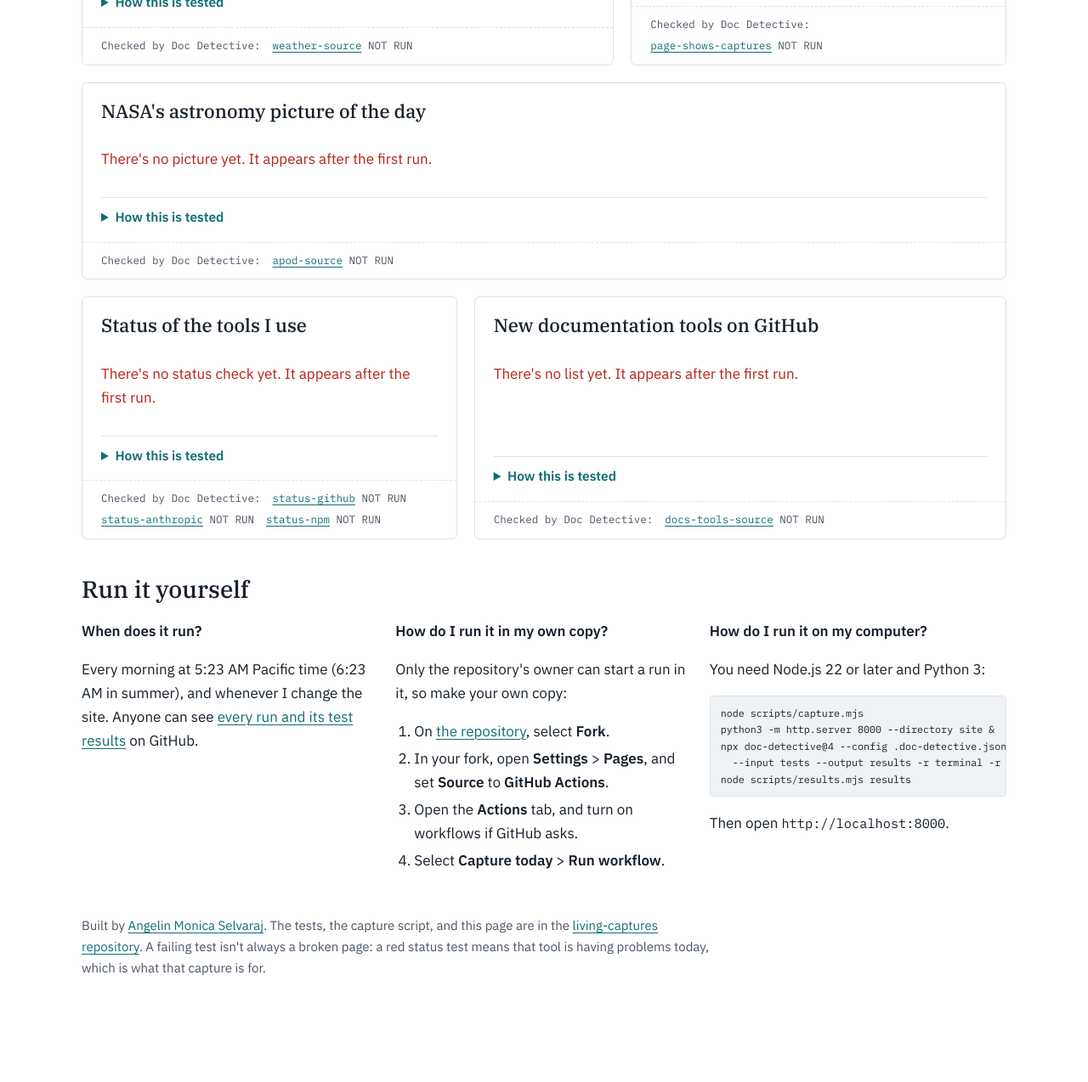
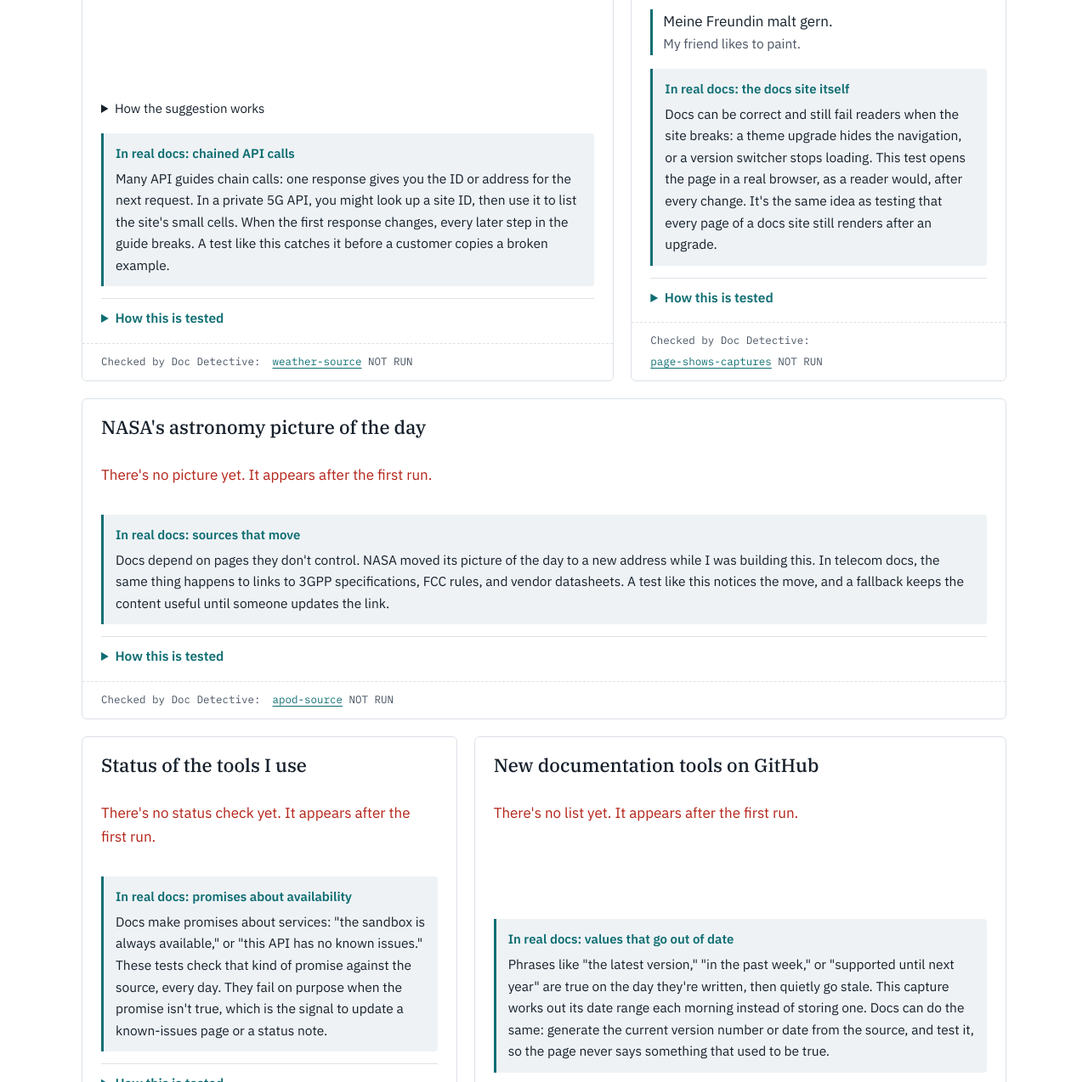
Before and after one commit to anglnmonica/living-captures, a plain HTML site: page site/index.html in a window 1280 px wide. Shown: the part 657-1931 px from the top of the page at 85% size. Before the commit the page ends 1872 px from the top, so only its background shows below. Drawn offline with Linux system fonts and the light colour scheme; no server answers.

Commit message:
Show the real documentation problem each capture stands for
Co-Authored-By: Claude Opus 5.5 <noreply@anthropic.com>
Claude-Session: https://claude.ai/code/session_01NQneNMuBDsUdM9kpazqr4j

```diff
--- a/site/index.html
+++ b/site/index.html
@@ -19,6 +19,7 @@
     <p class="date" id="today">Today</p>
     <h1>The Morning Beat</h1>
     <p class="lede">Every morning, a detective walks the same beat. GitHub Actions fetches today's data from five sources, then <a href="https://github.com/doc-detective/doc-detective">Doc Detective</a> checks each source and this page. Each card shows the test that checked it.</p>
+    <p class="why">Each capture is a simple, everyday example of a real problem in technical documentation, such as an API example that stops working or a link to a standard that moves. Weather and space pictures are easier to show than a customer's network, but the tests work the same way. Each card's <strong>In real docs</strong> note names the problem it stands for.</p>
     <p class="run" id="run">Loading the latest run…</p>
   </div>
 </header>
@@ -40,6 +41,10 @@
         <li>Wind 15 mph or more: something windproof.</li>
       </ul>
     </details>
+    <div class="real-docs">
+      <h3>In real docs: chained API calls</h3>
+      <p>Many API guides chain calls: one response gives you the ID or address for the next request. In a private 5G API, you might look up a site ID, then use it to list the site's small cells. When the first response changes, every later step in the guide breaks. A test like this catches it before a customer copies a broken example.</p>
+    </div>
     <details class="tested">
       <summary>How this is tested</summary>
       <h3>What does this prove?</h3>
@@ -66,6 +71,10 @@
   <section class="card narrow-right" id="german" aria-labelledby="german-h">
     <h2 id="german-h">German word of the day</h2>
     <div class="body"><p class="empty">Loading today's word…</p></div>
+    <div class="real-docs">
+      <h3>In real docs: the docs site itself</h3>
+      <p>Docs can be correct and still fail readers when the site breaks: a theme upgrade hides the navigation, or a version switcher stops loading. This test opens the page in a real browser, as a reader would, after every change. It's the same idea as testing that every page of a docs site still renders after an upgrade.</p>
+    </div>
     <details class="tested">
       <summary>How this is tested</summary>
       <h3>What does this prove?</h3>
@@ -90,6 +99,10 @@
   <section class="card full" id="apod" aria-labelledby="apod-h">
     <h2 id="apod-h">NASA's astronomy picture of the day</h2>
     <div class="body"><p class="empty">Loading today's picture…</p></div>
+    <div class="real-docs">
+      <h3>In real docs: sources that move</h3>
+      <p>Docs depend on pages they don't control. NASA moved its picture of the day to a new address while I was building this. In telecom docs, the same thing happens to links to 3GPP specifications, FCC rules, and vendor datasheets. A test like this notices the move, and a fallback keeps the content useful until someone updates the link.</p>
+    </div>
     <details class="tested">
       <summary>How this is tested</summary>
       <h3>What does this prove?</h3>
@@ -116,6 +129,10 @@
   <section class="card narrow-left" id="status" aria-labelledby="status-h">
     <h2 id="status-h">Status of the tools I use</h2>
     <div class="body"><p class="empty">Loading status…</p></div>
+    <div class="real-docs">
+      <h3>In real docs: promises about availability</h3>
+      <p>Docs make promises about services: "the sandbox is always available," or "this API has no known issues." These tests check that kind of promise against the source, every day. They fail on purpose when the promise isn't true, which is the signal to update a known-issues page or a status note.</p>
+    </div>
     <details class="tested">
       <summary>How this is tested</summary>
       <h3>What does this prove?</h3>
@@ -142,6 +159,10 @@
   <section class="card wide-right" id="docs-tools" aria-labelledby="docs-h">
     <h2 id="docs-h">New documentation tools on GitHub</h2>
     <div class="body"><p class="empty">Loading repositories…</p></div>
+    <div class="real-docs">
+      <h3>In real docs: values that go out of date</h3>
+      <p>Phrases like "the latest version," "in the past week," or "supported until next year" are true on the day they're written, then quietly go stale. This capture works out its date range each morning instead of storing one. Docs can do the same: generate the current version number or date from the source, and test it, so the page never says something that used to be true.</p>
+    </div>
     <details class="tested">
       <summary>How this is tested</summary>
       <h3>What does this prove?</h3>
--- a/site/style.css
+++ b/site/style.css
@@ -98,6 +98,12 @@ details.how ul { margin: 6px 0 0; padding-left: 20px; }
 .repos .meta { font-family: var(--mono); font-size: 12.5px; color: var(--muted); }
 .repos p { margin: 2px 0 0; font-size: 15px; }
 
+/* The real documentation problem each capture stands for */
+.why { max-width: 44em; margin: 0 0 12px; }
+.real-docs { margin-top: 16px; padding: 12px 14px; background: var(--sky); border-left: 3px solid var(--accent); border-radius: 0 4px 4px 0; }
+.real-docs h3 { font-family: var(--body); font-size: 15px; font-weight: 600; margin: 0 0 4px; color: var(--accent); }
+.real-docs p { margin: 0; font-size: 15.5px; }
+
 /* "How this is tested" panels */
 details.tested { margin-top: 14px; border-top: 1px solid var(--line); padding-top: 10px; font-size: 15.5px; }
 details.tested > summary { cursor: pointer; font-weight: 600; color: var(--accent); }
```
